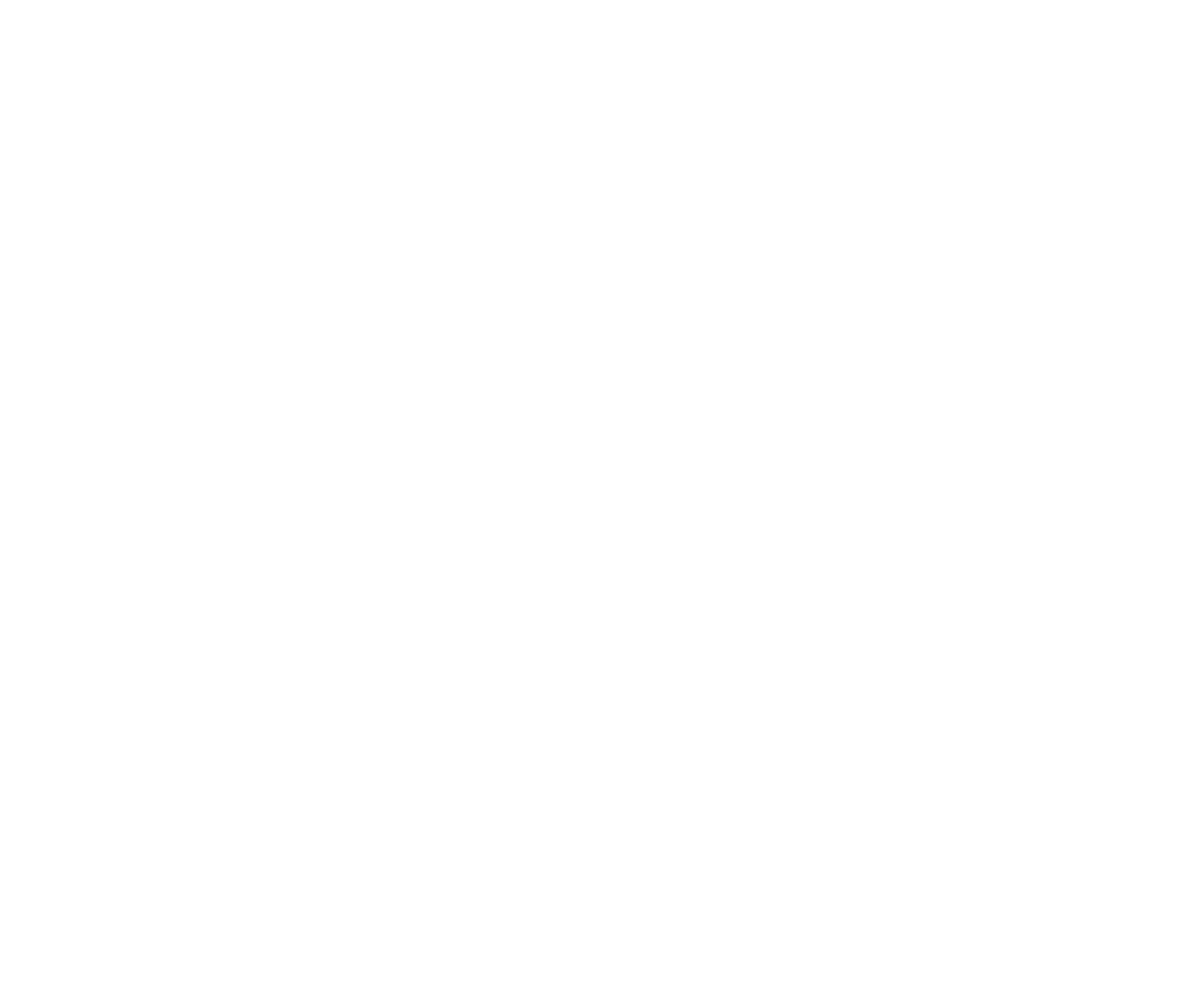
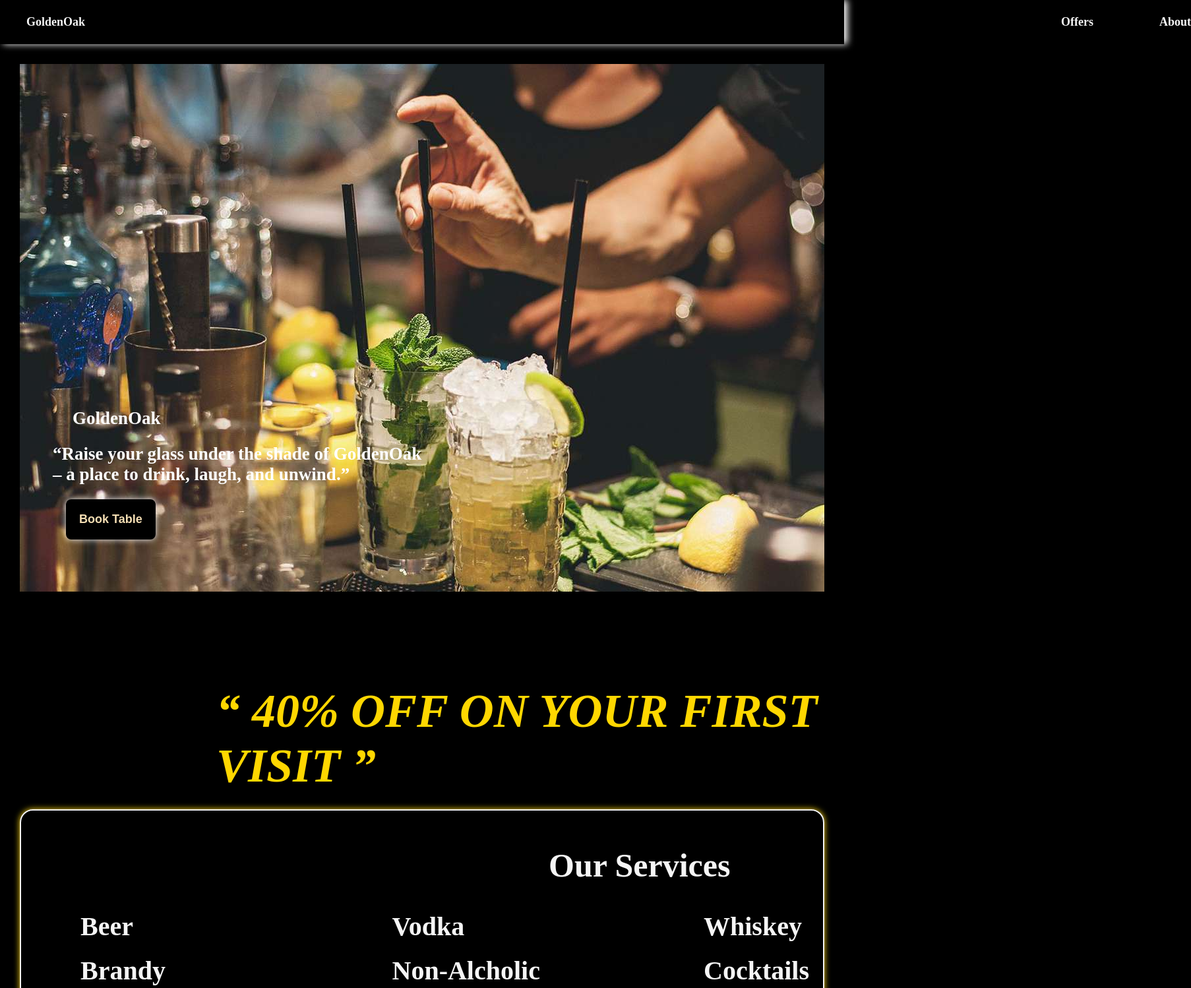
Before and after one commit to shekhar3742/GoldenOak, a plain HTML site: page index.html in a window 1280 px wide. Shown: the top 1498 px of the page at 66% size, 1806 px wide, since content can reach past the window. Before the commit the page ends 800 px from the top, so only its background shows below. Drawn offline with Linux system fonts and the light colour scheme.

Commit message:
complete

```diff
--- a/index.html
+++ b/index.html
@@ -1,11 +1,199 @@
 <!DOCTYPE html>
 <html lang="en">
+
 <head>
     <meta charset="UTF-8">
     <meta name="viewport" content="width=device-width, initial-scale=1.0">
-    <title>Document</title>
+    <title>GoldenOak</title>
+    <style>
+        body {
+            margin: 0;
+            padding: 0;
+            background-color: black;
+
+
+        }
+
+        nav {
+
+            padding-top: 5px;
+            padding-bottom: 5px;
+            box-shadow: 5px 0px 10px white;
+            position: sticky;
+            top: 0px;
+            background-color: black;
+
+
+
+        }
+
+        nav ul {
+            list-style: none;
+            display: flex;
+            font-size: large;
+            font-weight: 800;
+
+        }
+
+        .right {
+
+            margin-left: 1380px;
+
+            display: flex;
+        }
+
+        .right-btw {
+            margin-left: 100px;
+
+        }
+
+        a {
+            text-decoration: none;
+            color: whitesmoke;
+
+        }
+
+        .bgimage {
+            height: 800px;
+
+            margin: 30px;
+
+            background-image: url(./content/Home.jpg);
+        }
+
+        button {
+            border: 5px solid black;
+            padding: 15px;
+            border-radius: 8px;
+            font-size: large;
+            font-weight: bold;
+            color: wheat;
+            background-color: black;
+            box-shadow: 0px 0px 10px whitesmoke;
+            text-align: center;
+            margin-left: 20px;
+        }
+
+        .homecontent {
+
+            width: 600px;
+            padding-top: 500px;
+
+            padding-left: 50px;
+            padding-bottom: 20px;
+
+            color: white;
+            font-size: large;
+            font-weight: bold;
+        }
+
+        .golden {
+            color: white;
+            padding-left: 30px;
+
+        }
+
+        .offer-content {
+            color: gold;
+
+            border-radius: 50px;
+
+            height: 200px;
+            margin-left: 278px;
+            padding-top: 50px;
+            padding-bottom: 50px;
+            margin-top: 20px;
+            padding-left: 50px;
+            font-size: 48px;
+            font-style: italic;
+        }
+
+        .about-content {
+            border: 2px solid whitesmoke;
+            box-shadow: 0px 0px 10px gold;
+            border-radius: 20px;
+            color: black;
+            margin-left: 30px;
+            margin-right: 30px;
+            margin-bottom: 30px;
+            padding-left: 50px;
+            color: whitesmoke;
+
+            padding-top: 20px;
+            padding-bottom: 20px;
+
+            font-weight: bold;
+        }
+
+        footer ul {
+            list-style: none;
+            display: grid;
+            grid-template-columns: 5fr 5fr 2fr;
+            gap: 20px;
+            font-size: 40px;
+        }
+
+        .services {
+
+            margin-bottom: 37px;
+            padding-left: 750px;
+            font-size: 50px;
+
+        }
+    </style>
 </head>
+
 <body>
+    <nav>
+
+        <ul>
+            <li> <a href="#home">GoldenOak</a></li>
+            <div class="right">
+                <li class="right-btw">
+                    <a href="#offers">Offers</a>
+                </li>
+                <li class="right-btw">
+                    <a href="#about">About</a>
+                </li>
+            </div>
+        </ul>
+    </nav>
+
+    <section>
+        <div class="bgimage" id="home">
+
+            <div class="homecontent">
+                <h1 class="golden">GoldenOak</h1>
+                <h2>“Raise your glass under the shade of GoldenOak <br> – a place to drink, laugh, and unwind.”</h2>
+                <button>Book Table</button>
+            </div>
+        </div>
+        <div class="offer-content" id="offers">
+            <h1>“ 40% OFF ON YOUR FIRST VISIT ”</h1>
+
+        </div>
+    </section>
+    <footer id="about">
+        <div class="about-content">
+            <h1 class="services">Our Services</h1>
+            <ul>
+                <li>Beer</li>
+                <li>Vodka</li>
+                <li>Whiskey</li>
+                <li>Brandy</li>
+                <li>Non-Alcholic</li>
+                <li>Cocktails</li>
+                <li>Live Bands</li>
+                <li>Comedy Show</li>
+                <li>Mineral Water</li>
+                <li>Soft Water</li>
+                <li>Starter</li>
+                <li>Lemon Juice</li>
+
+            </ul>
+        </div>
+    </footer>
 
 </body>
+
 </html>
```
Also changed, not shown: content/Home.jpg (added).
